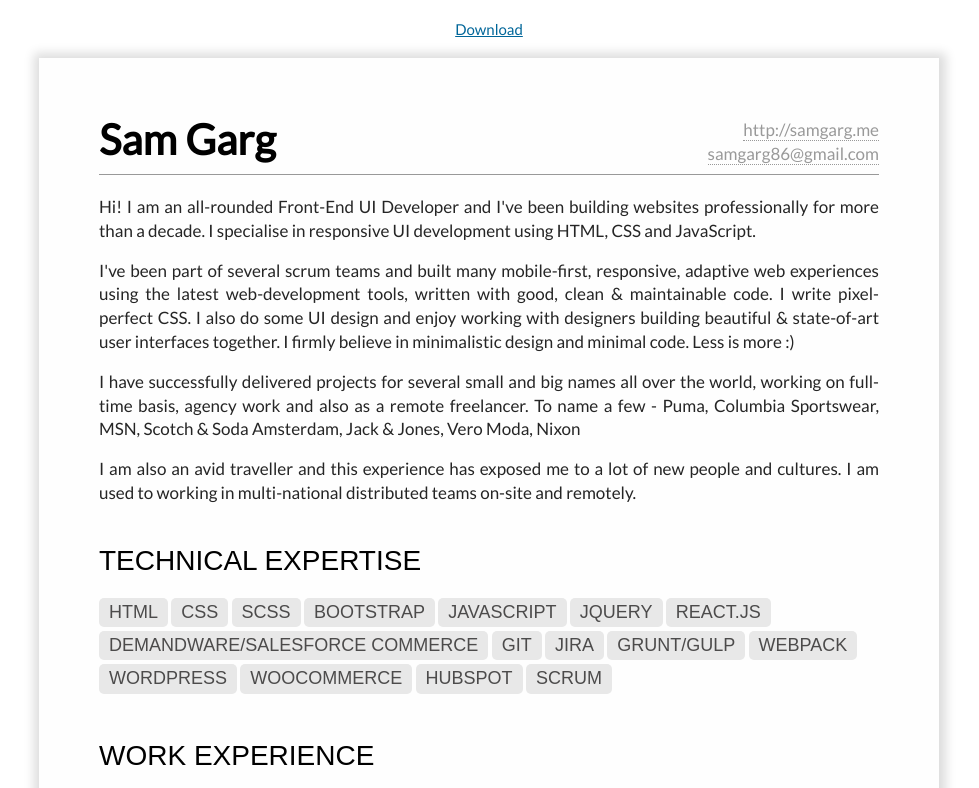
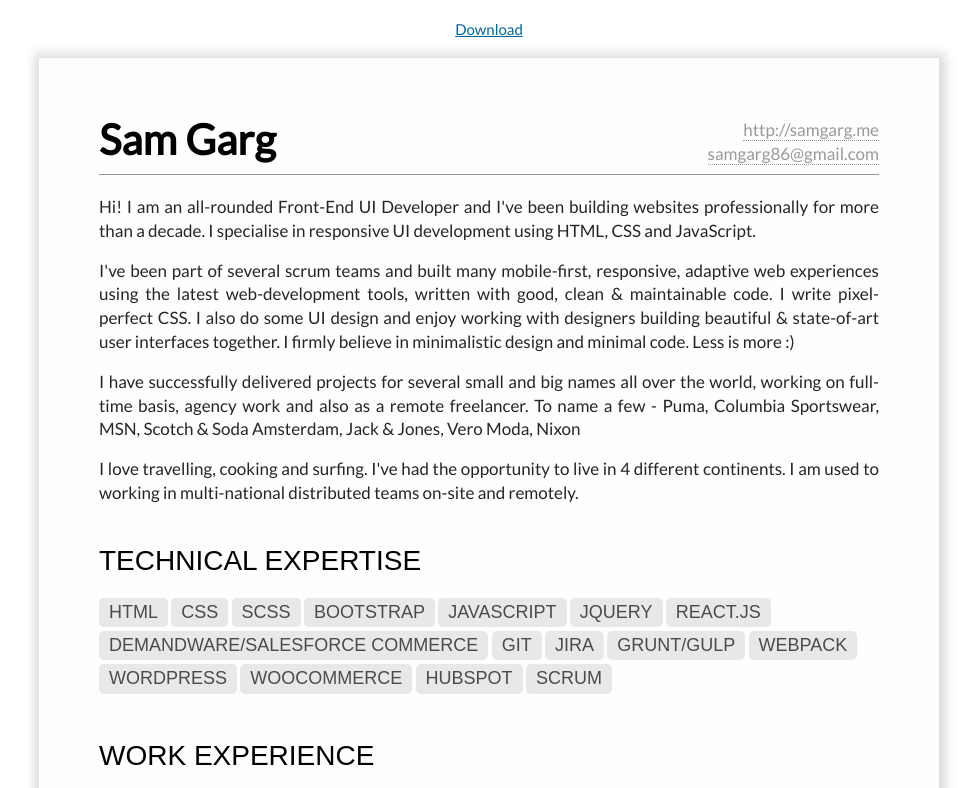
Before and after one commit to samgarg86/samgarg86.github.io, a website: page resume/index.html in a window 1280 px wide. Shown: the top 788 px of the page, without its empty margins (151-1130 px from the left). Drawn offline with Linux system fonts and the light colour scheme; a web font is replaced by a local one.

Commit message:
Updates resume text

```diff
--- a/resume/index.html
+++ b/resume/index.html
@@ -76,8 +76,8 @@
                         Puma, Columbia Sportswear, MSN, Scotch & Soda Amsterdam, Jack & Jones, Vero Moda, Nixon
                     </p>
 
-                    <p>I am also an avid traveller and this experience has exposed me to a lot of new people and cultures. I am used to working in
-                    multi-national distributed teams on-site and remotely.</p>
+                    <p>I love travelling, cooking and surfing. I've had the opportunity to live in 4 different
+                        continents. I am used to working in multi-national distributed teams on-site and remotely.</p>
 
 
                     <!--<div class="brand-logos">-->
```
Also changed, not shown: 1 other file.
